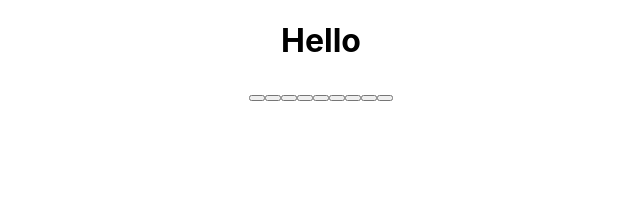
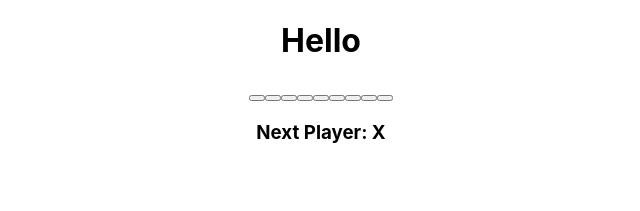
Before and after one commit to SchoolOfCode/noughts-and-crosses-plan-vic-adriana-and-linda-room-5, a React (Create React App) app in the folder naughtsandcrosses/: page / in a window 1280 px wide. Shown: the top 211 px of the page, without its empty margins (319-959 px from the left). Built offline with nearby package versions, Linux system fonts and the light colour scheme.

Commit message:
calculate winner

```diff
--- a/naughtsandcrosses/src/Components/App/App.js
+++ b/naughtsandcrosses/src/Components/App/App.js
@@ -3,6 +3,7 @@
 import Square from "../Square";
 import { useState } from "react";
 import Board from "../Board";
+import { calculateWinner } from "../calculateWinner.js";
 
 function App() {
   //set state for game and player
@@ -10,12 +11,12 @@
   // set the state for the player
   const [isPlayerX, setIsPlayerX] = useState(true);
   //  declare the winner
-  //const winner = calculateWinner(board);
+  const winner = calculateWinner(board);
   // declare the current Player
   const currentPlayer = isPlayerX ? "X" : "O";
 
   function handleSquareClick(index) {
-    if (board[index]) {
+    if (winner || board[index]) {
       return;
     } else {
       setBoard([
@@ -32,6 +33,7 @@
     <div className="App">
       <h1>Hello</h1>
       <Board squares={board} onSelectSquare={handleSquareClick}></Board>
+      <h3>{winner ? "Winner" + winner : "Next Player: " + currentPlayer}</h3>
     </div>
   );
 }
--- /dev/null
+++ b/naughtsandcrosses/src/Components/calculateWinner.js
@@ -0,0 +1,23 @@
+export function calculateWinner(squares) {
+  const lines = [
+    [0, 1, 2], // x,x,o //top row
+    [3, 4, 5], //middle row
+    [6, 7, 8], //bottom row
+    [0, 3, 6], //....etc
+    [1, 4, 7],
+    [2, 5, 8],
+    [0, 4, 8],
+    [2, 4, 6],
+  ];
+
+  for (let i = 0; i < lines.length; i++) {
+    const [a, b, c] = lines[i];
+    if (squares[a] === null) {
+      return;
+    }
+    if (squares[a] === squares[b] && squares[a] === squares[c]) {
+      return squares[a];
+    }
+  }
+  return null;
+}
```
